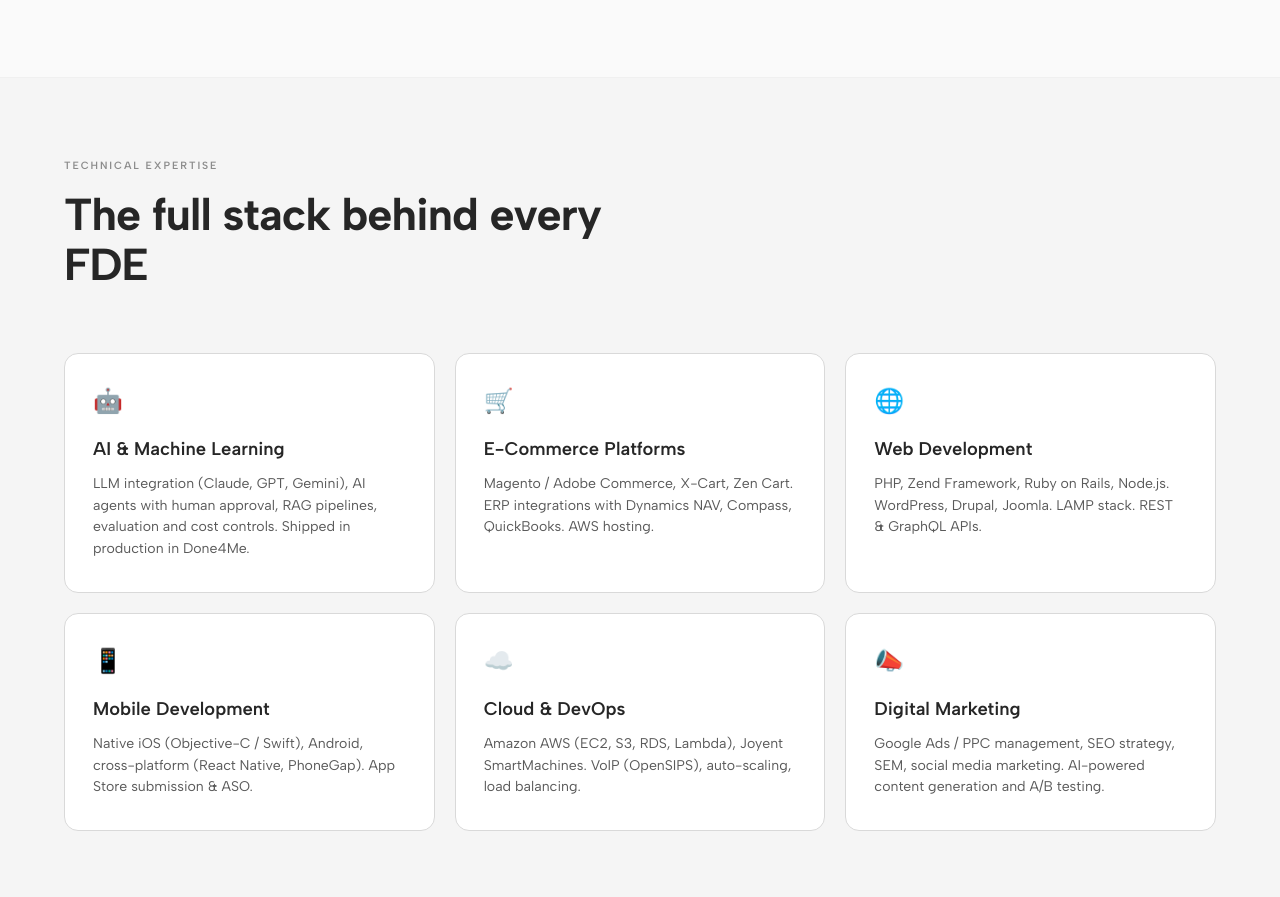
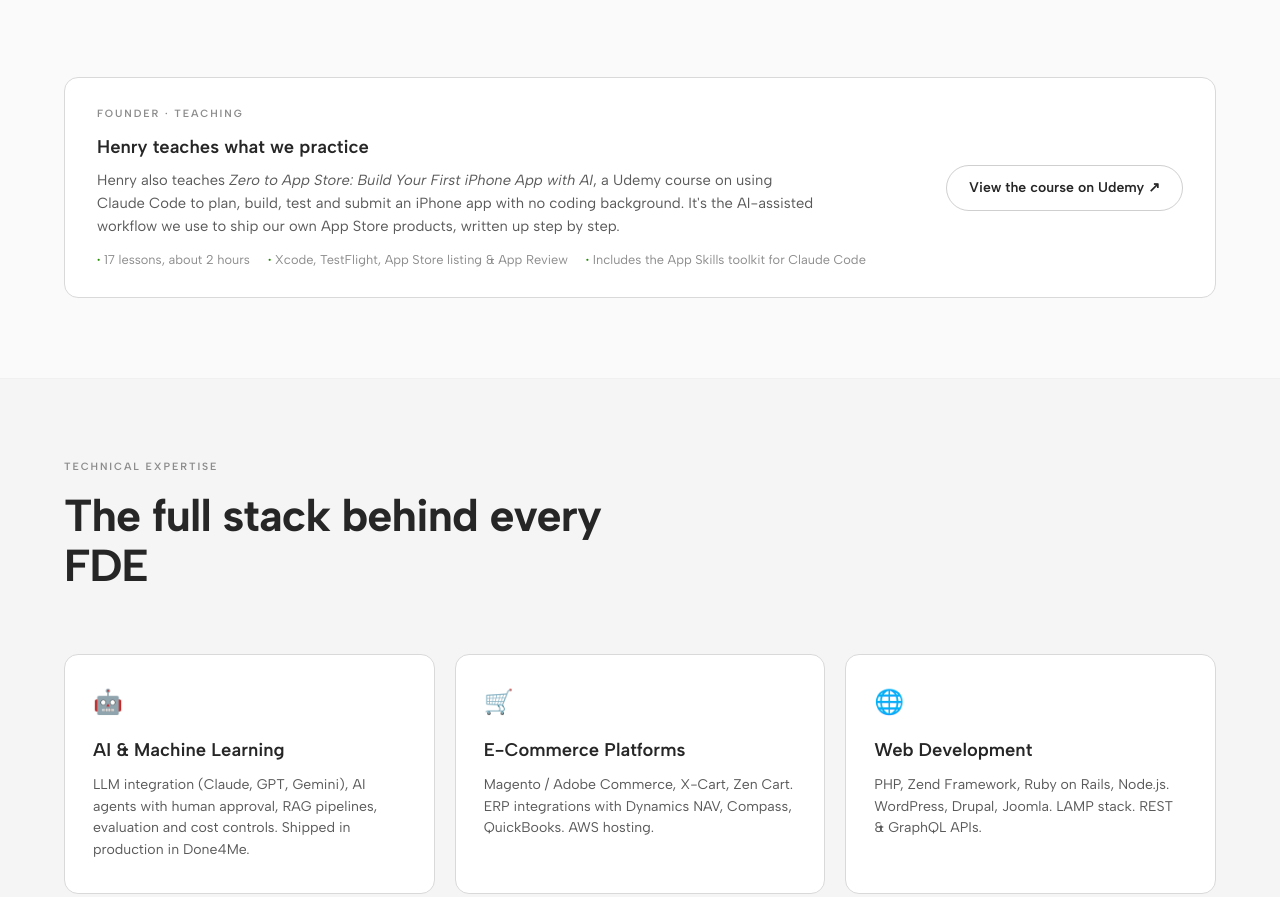
Before and after one commit to 1503938bc/havlek-site, a plain HTML site: page about.html in a window 1280 px wide. Shown: the part 1303-2200 px from the top of the page. Drawn offline with Linux system fonts and the light colour scheme.

Commit message:
Add founder's Udemy course and name the founder as Henry Zou
About page gets a low-key "Founder · Teaching" band linking Henry Zou's
Zero to App Store course; the footer and llms.txt link it too. Founder
name is unified to Henry Zou in copy, keywords and structured data.

Co-Authored-By: Claude Opus 5.5 <noreply@anthropic.com>

```diff
--- a/about.html
+++ b/about.html
@@ -5,7 +5,7 @@
   <meta name="viewport" content="width=device-width, initial-scale=1.0" />
   <title>About Havlek — Forward Deployed Engineers, Vancouver | Hong Marketing Inc.</title>
   <meta name="description" content="Havlek (Hong Marketing Inc.) is a Vancouver-based Forward Deployed Engineering firm and maker of Done4Me, with 10+ years of experience serving MEC, Ingram Micro, Saje, JYSK, ELLE and more." />
-  <meta name="keywords" content="Havlek about, Hong Marketing Inc., Vancouver web agency, AI consulting Vancouver, Henry Hong developer" />
+  <meta name="keywords" content="Havlek about, Hong Marketing Inc., Vancouver web agency, AI consulting Vancouver, Henry Zou developer" />
   <link rel="canonical" href="https://havlek.ca/about.html" />
   <link rel="icon" type="image/png" sizes="32x32" href="/favicon.png" />
   <link rel="icon" href="/favicon.ico" sizes="any" />
@@ -40,6 +40,7 @@
       "legalName": "Hong Marketing Inc.",
       "url": "https://havlek.ca",
       "foundingDate": "2014",
+      "founder": { "@type": "Person", "name": "Henry Zou", "jobTitle": "Founder", "sameAs": ["https://www.udemy.com/course/zero-to-app-store-build-your-first-iphone-app-with-ai/"] },
       "address": {
         "@type": "PostalAddress",
         "addressLocality": "Surrey",
@@ -100,7 +101,7 @@
       <div class="about-text">
         <span class="label">Our Story</span>
         <h2>Built on real enterprise experience</h2>
-        <p>Havlek was founded by Henry, a full-stack developer and digital marketer with over a decade of experience delivering enterprise-grade technology solutions across Canada, the US, and internationally.</p>
+        <p>Havlek was founded by Henry Zou, a full-stack developer and digital marketer with over a decade of experience delivering enterprise-grade technology solutions across Canada, the US, and internationally.</p>
         <p>What started as a web development and digital marketing practice grew into an engineering firm trusted with systems that run real businesses. We've built e-commerce platforms for national retailers, cloud infrastructure for telecom providers, mobile apps for international publishers, and dispatch systems for national service companies.</p>
         <p>Today we work as Forward Deployed Engineers: we embed with your team, build inside the systems you already run, and stay until the AI is in production. We proved the approach on ourselves first, turning a decade of web-building know-how into Done4Me, an AI employee that builds and maintains small-business websites.</p>
       </div>
@@ -126,6 +127,25 @@
           <p>AI changes fast. We stay with you to extend and improve what we've built.</p>
         </div>
       </div>
+    </div>
+  </div>
+</section>
+
+<!-- FOUNDER COURSE (supporting proof, kept low-key) -->
+<section class="course-section">
+  <div class="container">
+    <div class="course-band" data-reveal>
+      <div class="course-text">
+        <span class="label">Founder · Teaching</span>
+        <h3>Henry teaches what we practice</h3>
+        <p>Henry also teaches <em>Zero to App Store: Build Your First iPhone App with AI</em>, a Udemy course on using Claude Code to plan, build, test and submit an iPhone app with no coding background. It's the AI-assisted workflow we use to ship our own App Store products, written up step by step.</p>
+        <ul class="course-facts">
+          <li>17 lessons, about 2 hours</li>
+          <li>Xcode, TestFlight, App Store listing &amp; App Review</li>
+          <li>Includes the App Skills toolkit for Claude Code</li>
+        </ul>
+      </div>
+      <a class="btn btn-outline" href="https://www.udemy.com/course/zero-to-app-store-build-your-first-iphone-app-with-ai/" target="_blank" rel="noopener">View the course on Udemy ↗</a>
     </div>
   </div>
 </section>
--- a/components.js
+++ b/components.js
@@ -104,6 +104,7 @@
         <a href="${R}/about.html">About Havlek</a>
         <a href="${R}/portfolio.html">Portfolio</a>
         <a href="${R}/testimonials.html">Testimonials</a>
+        <a href="https://www.udemy.com/course/zero-to-app-store-build-your-first-iphone-app-with-ai/" target="_blank" rel="noopener">Founder's course ↗</a>
         <a href="${R}/blog.html">Blog</a>
         <a href="${R}/contact.html">Contact Us</a>
       </div>
--- a/style.css
+++ b/style.css
@@ -1990,3 +1990,26 @@ a.hero-fork:hover { border-color: var(--olive); box-shadow: var(--shadow-card);
 }
 .contact-cta-card .contact-benefits { margin-bottom: 24px; }
 .contact-cta-card .contact-fork { margin-top: 18px; text-align: center; }
+
+/* About: founder course band (supporting, low-key) */
+.course-section { padding: 0 0 80px; }
+.course-band {
+  display: flex;
+  align-items: center;
+  justify-content: space-between;
+  gap: 32px;
+  padding: 28px 32px;
+  background: var(--bone);
+  border: 1px solid var(--line);
+  border-radius: var(--radius-lg);
+}
+.course-text .label { display: block; margin-bottom: 10px; }
+.course-text h3 { margin-bottom: 8px; }
+.course-text p { font-size: 0.92rem; max-width: 720px; }
+.course-facts { list-style: none; display: flex; flex-wrap: wrap; gap: 6px 18px; margin-top: 12px; }
+.course-facts li { font-size: 0.8rem; color: var(--ink-faint); }
+.course-facts li::before { content: "· "; color: var(--olive); font-weight: 700; }
+@media (max-width: 760px) {
+  .course-band { flex-direction: column; align-items: flex-start; padding: 24px; gap: 18px; }
+  .course-band .btn { white-space: normal; }
+}
```
Also changed, not shown: index.html (+1 -0 lines), testimonials.html (+1 -1 lines), llms.txt.
